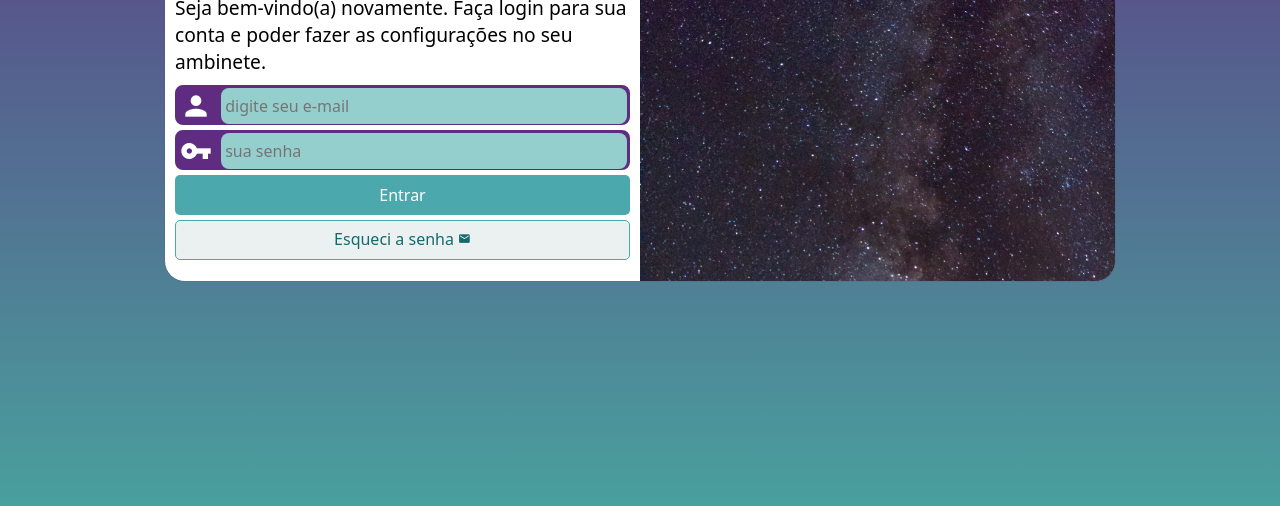
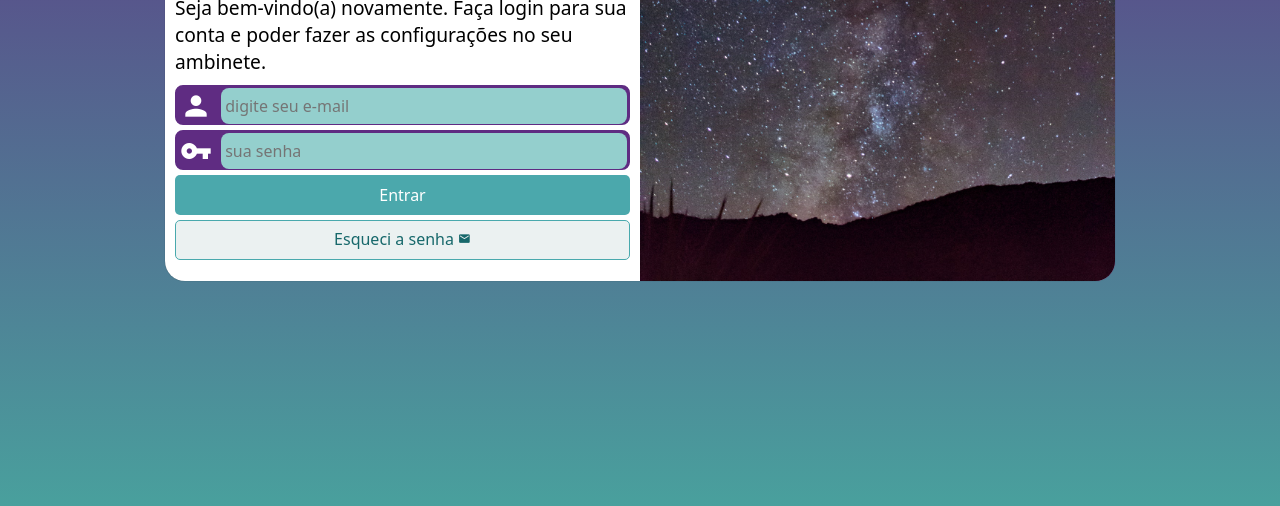
Before and after one commit to rdRafael/Projeto-login, a plain HTML site: page index.html in a window 1280 px wide. Shown: the part 294-800 px from the top of the page. Drawn offline with Linux system fonts and the light colour scheme.

Commit message:
ajustando

```diff
--- a/estilos/style.css
+++ b/estilos/style.css
@@ -40,6 +40,7 @@ section#login{
 
 }section#login > div#imagem{
     background: #5f2c82 url(../imagens/pexels-kendall-hoopes-1499627.jpg);
+    background-position: bottom center;
     height: 200px;
     background-size: cover;
     display: block;
```
